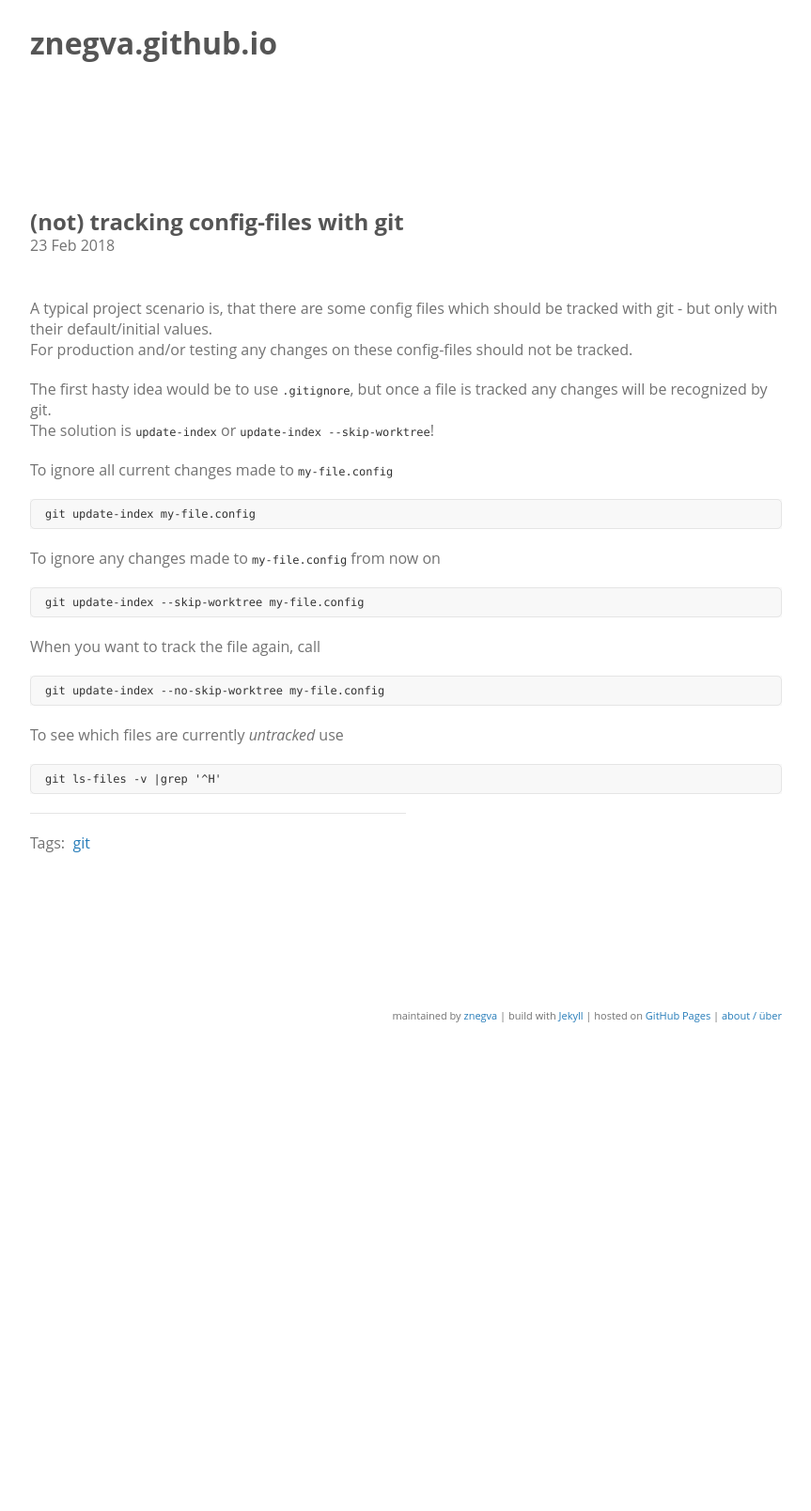
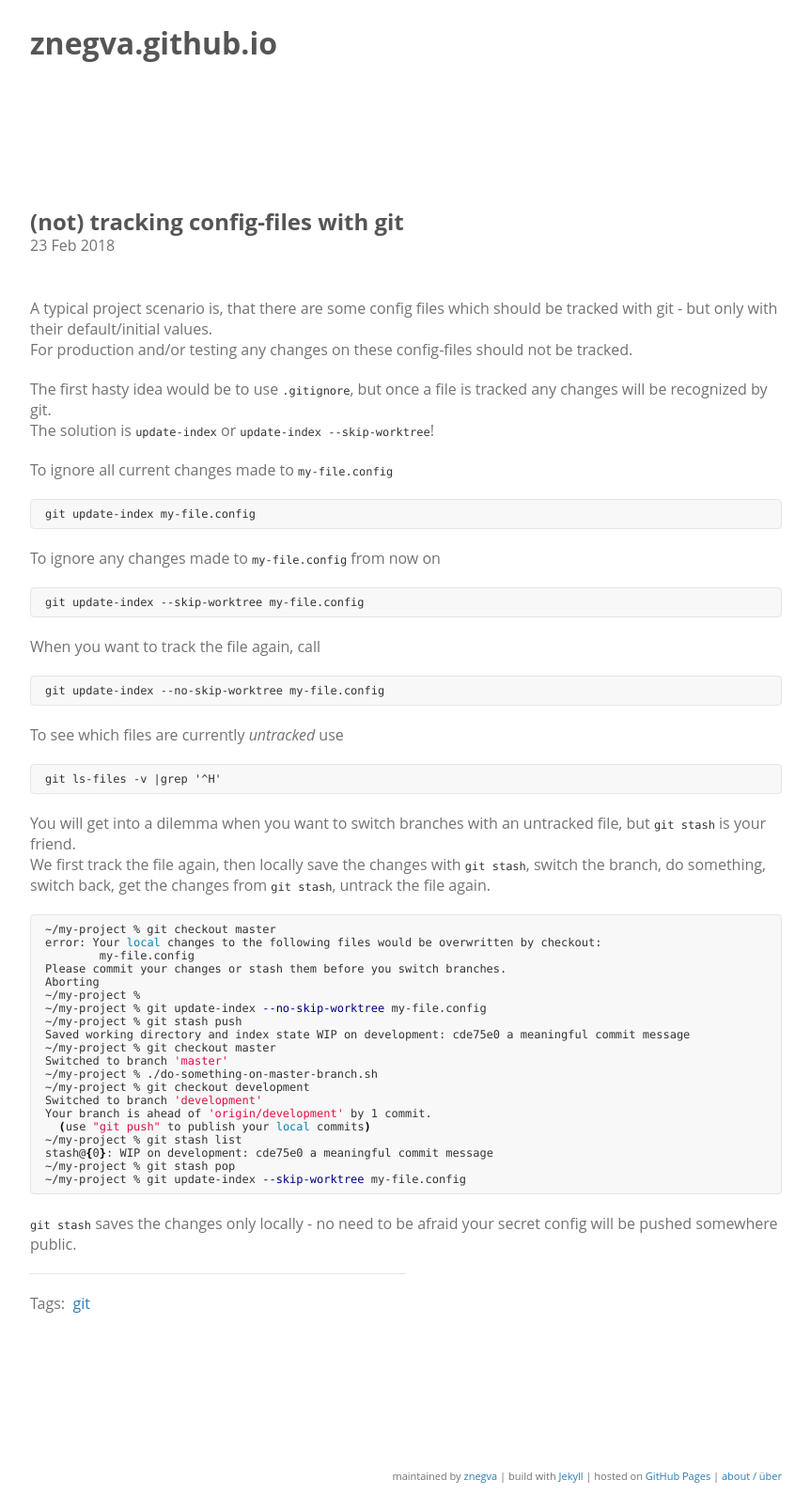
Before and after one commit to znegva/znegva.github.io, a Jekyll site: the page built from _posts/2018-02-23-config-files-git.md, in a window 1280 px wide. Shown: the whole page at 94% size, without its empty margins (208-1071 px from the left). Built offline with Jekyll 4.4.1, drawn with Linux system fonts in a browser that asks for light colours; the repository's description, which GitHub fills in, is left out; before the commit the page ends 1118 px from its top, so only the background shows below that.

Commit message:
chg: added howto on switching branches with untracked files

````diff
--- a/_posts/2018-02-23-config-files-git.md
+++ b/_posts/2018-02-23-config-files-git.md
@@ -29,3 +29,31 @@ To see which files are currently _untracked_ use
 ```
 git ls-files -v |grep '^H'
 ```
+
+You will get into a dilemma when you want to switch branches with an untracked file, but `git stash` is your friend.
+We first track the file again, then locally save the changes with `git stash`, switch the branch, do something, switch back, get the changes from `git stash`, untrack the file again.
+
+```bash
+~/my-project % git checkout master
+error: Your local changes to the following files would be overwritten by checkout:
+	my-file.config
+Please commit your changes or stash them before you switch branches.
+Aborting
+~/my-project %
+~/my-project % git update-index --no-skip-worktree my-file.config
+~/my-project % git stash push
+Saved working directory and index state WIP on development: cde75e0 a meaningful commit message
+~/my-project % git checkout master
+Switched to branch 'master'
+~/my-project % ./do-something-on-master-branch.sh
+~/my-project % git checkout development
+Switched to branch 'development'
+Your branch is ahead of 'origin/development' by 1 commit.
+  (use "git push" to publish your local commits)
+~/my-project % git stash list
+stash@{0}: WIP on development: cde75e0 a meaningful commit message
+~/my-project % git stash pop
+~/my-project % git update-index --skip-worktree my-file.config
+```
+
+`git stash` saves the changes only locally - no need to be afraid your secret config will be pushed somewhere public.
````
